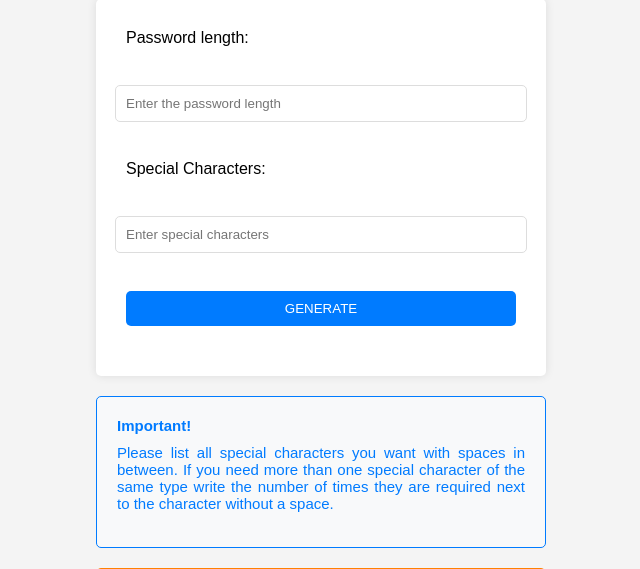
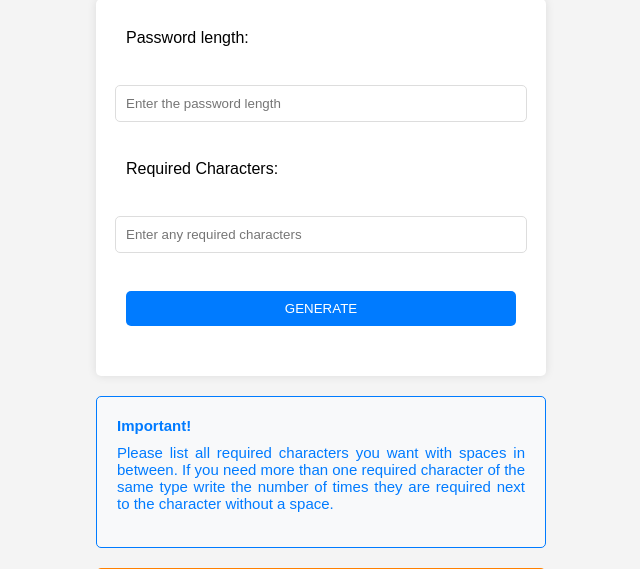
Before and after one commit to MatthewKokin/Password-generator, a Flask app: page / in a window 1280 px wide. Shown: the part 132-701 px from the top of the page, without its empty margins (319-959 px from the left). Run offline with Flask 3, Linux system fonts and the light colour scheme.

Commit message:
Last adjustments

```diff
--- a/templates/index.html
+++ b/templates/index.html
@@ -11,8 +11,8 @@
             <label for="length">Password length:</label><br>
             <input type="text" id="length" name="length" placeholder="Enter the password length"><br>
 
-            <label for="special-characters">Special Characters:</label><br>
-            <input type="text" id="special-characters" name="special-characters" placeholder="Enter special characters"><br>
+            <label for="special-characters">Required Characters:</label><br>
+            <input type="text" id="special-characters" name="special-characters" placeholder="Enter any required characters"><br>
 
             {% if password %}
                 <div class="password-container">
@@ -25,8 +25,8 @@
 
         <div class="important-box">
             <h3>Important!</h3>
-            <p>Please list all special characters you want with spaces in between.
-                If you need more than one special character of the same type write
+            <p>Please list all required characters you want with spaces in between.
+                If you need more than one required character of the same type write
                 the number of times they are required next to the character without a space.
                 </p>
         </div>
```
